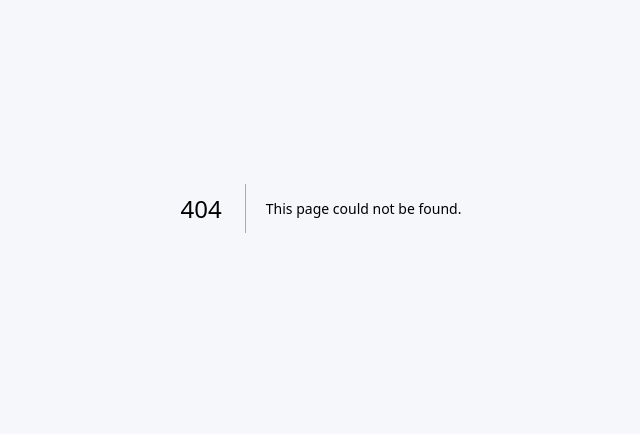
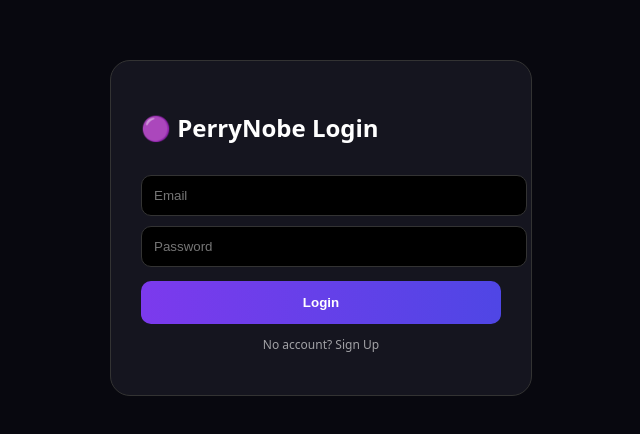
Before and after one commit to perrynobsmsdeliver/perrynobesms, a Next.js app: page /login in a window 1280 px wide. Before the commit this address had no page. Shown: the part 192-626 px from the top of the page, without its empty margins (319-959 px from the left). Built offline with nearby package versions, Linux system fonts and the light colour scheme; no server answers.

Commit message:
Implement login and signup functionality

```diff
--- /dev/null
+++ b/app/login/page.tsx
@@ -0,0 +1,34 @@
+"use client";
+import { useState } from "react";
+import { createClient } from "@supabase/supabase-js";
+import { useRouter } from "next/navigation";
+
+const supabase = createClient(
+  process.env.NEXT_PUBLIC_SUPABASE_URL!,
+  process.env.NEXT_PUBLIC_SUPABASE_ANON_KEY!
+);
+
+export default function Login(){
+  const [email,setEmail]=useState(""); const [pass,setPass]=useState("");
+  const [isLogin,setIsLogin]=useState(true); const router=useRouter();
+  const submit=async()=>{
+    if(isLogin){
+      const {error}=await supabase.auth.signInWithPassword({email,password:pass});
+      if(error) alert(error.message); else router.push("/");
+    }else{
+      const {error}=await supabase.auth.signUp({email,password:pass});
+      if(error) alert(error.message); else { alert("Account created! Now login"); setIsLogin(true); }
+    }
+  };
+  return(
+    <div style={{ minHeight:"100vh", background:"#08080f", display:"flex", alignItems:"center", justifyContent:"center", padding:20, color:"white" }}>
+      <div style={{ background:"#15151f", padding:30, borderRadius:20, width:"100%", maxWidth:360, border:"1px solid #333" }}>
+        <h2>🟣 PerryNobe {isLogin?"Login":"Sign Up"}</h2>
+        <input value={email} onChange={e=>setEmail(e.target.value)} placeholder="Email" style={{ width:"100%", padding:12, marginTop:12, borderRadius:10, background:"black", border:"1px solid #333", color:"white" }}/>
+        <input value={pass} onChange={e=>setPass(e.target.value)} placeholder="Password" type="password" style={{ width:"100%", padding:12, marginTop:10, borderRadius:10, background:"black", border:"1px solid #333", color:"white" }}/>
+        <button onClick={submit} style={{ width:"100%", padding:14, marginTop:14, borderRadius:10, background:"linear-gradient(90deg,#7c3aed,#4f46e5)", border:0, color:"white", fontWeight:900 }}>{isLogin?"Login":"Create Account"}</button>
+        <p onClick={()=>setIsLogin(!isLogin)} style={{ textAlign:"center", marginTop:12, fontSize:12, opacity:0.6, cursor:"pointer" }}>{isLogin?"No account? Sign Up":"Have account? Login"}</p>
+      </div>
+    </div>
+  )
+}
```
